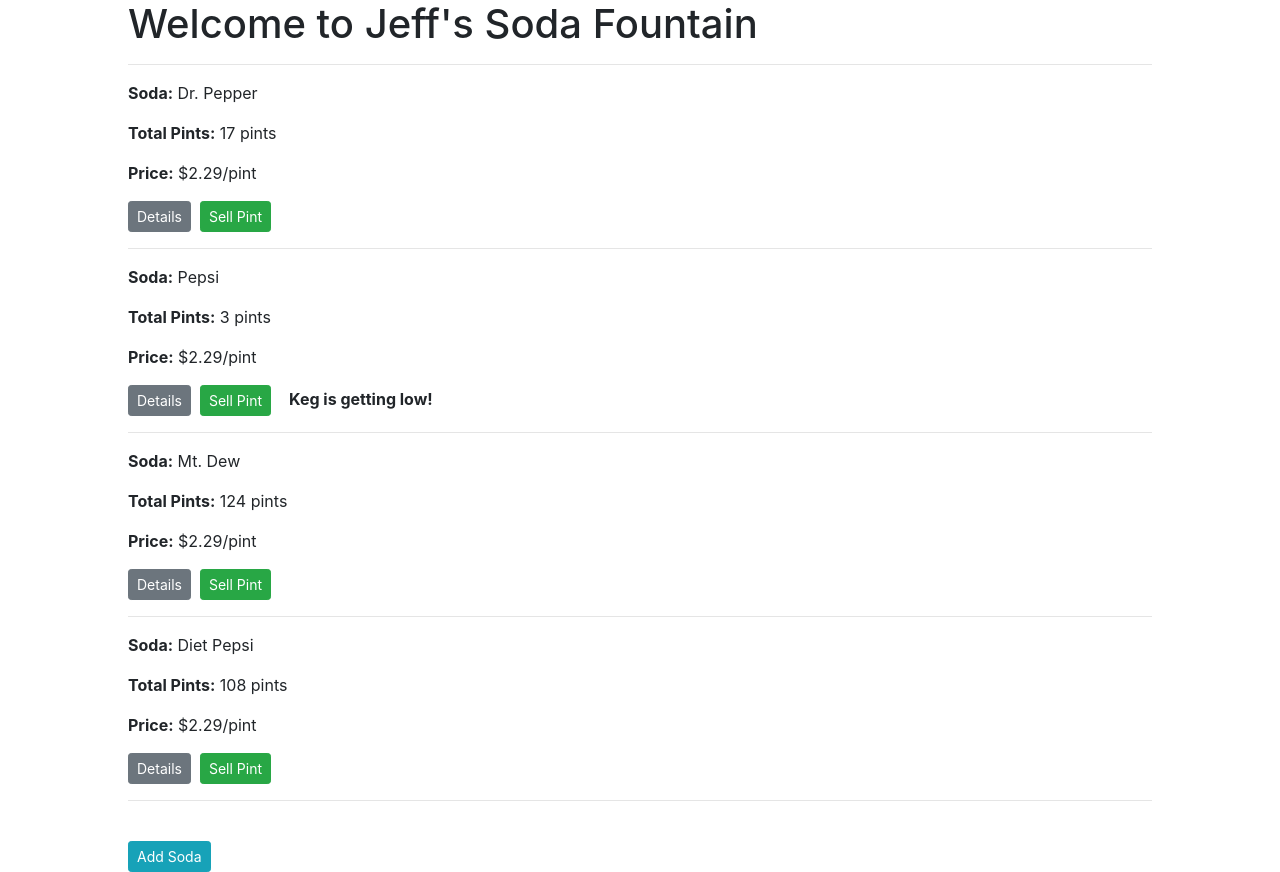
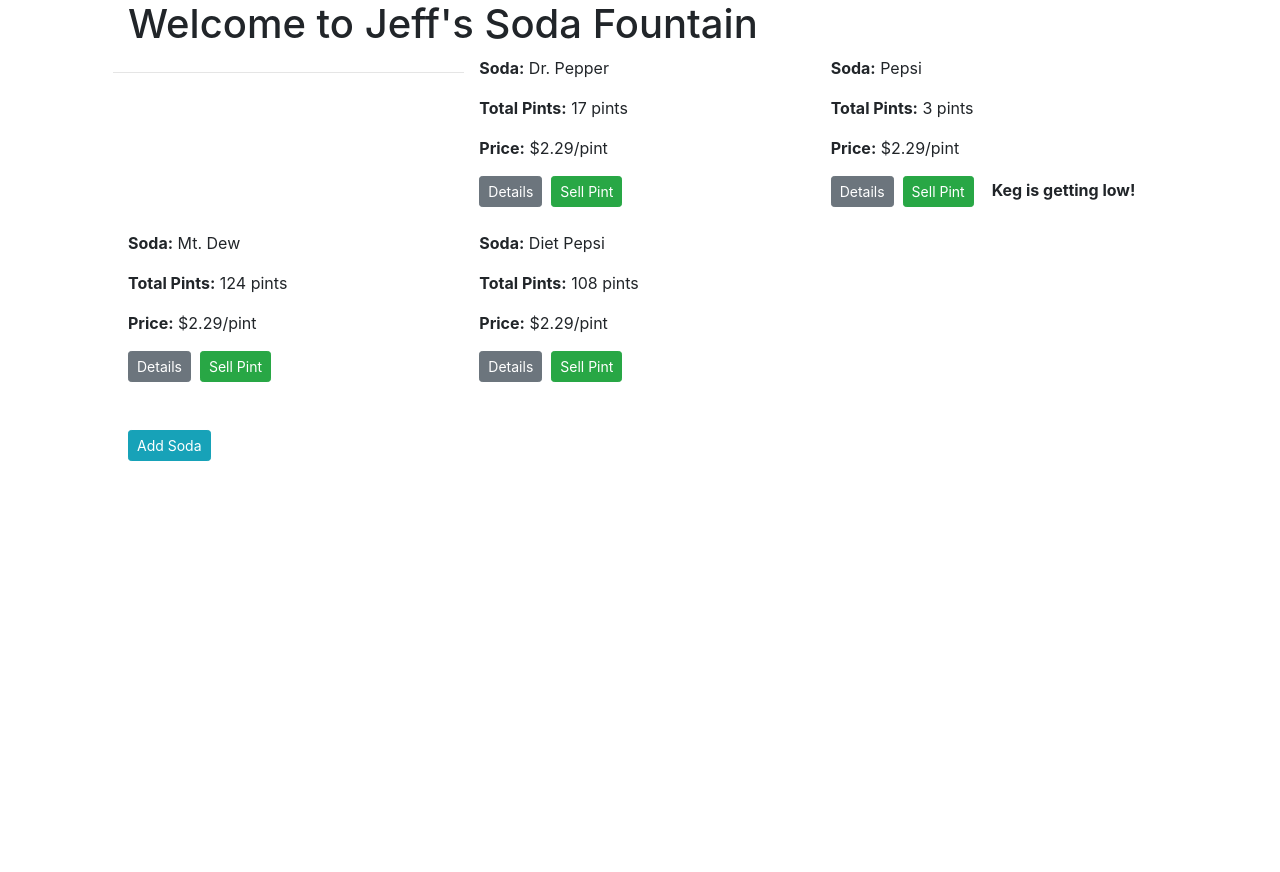
Before and after one commit to jeffdinsmore/Soda-Fountain-Redux, a React (Create React App) app: page / in a window 1280 px wide. After the commit the page ends 800 px from the top, so only its background shows below. Built offline with nearby package versions, Linux system fonts and the light colour scheme.

Commit message:
attempting to add flexbox or cards to main page

```diff
--- a/package.json
+++ b/package.json
@@ -6,8 +6,9 @@
     "@testing-library/jest-dom": "^5.11.6",
     "@testing-library/react": "^11.2.1",
     "@testing-library/user-event": "^12.2.2",
+    "bootstrap": "^4.6.0",
     "react": "^17.0.1",
-    "react-bootstrap": "^1.4.0",
+    "react-bootstrap": "^1.6.1",
     "react-dom": "^17.0.1",
     "react-redux": "^7.1.3",
     "react-scripts": "3.2.0",
--- a/src/components/Soda.js
+++ b/src/components/Soda.js
@@ -2,6 +2,7 @@
 import PropTypes from "prop-types";
 
 function Soda(props) {
+  console.log(props);
   let sellButton;
   let refillKeg;
   let kegLowWarning;
@@ -31,6 +32,7 @@
   return (
 
     <React.Fragment>
+      <div className="col mb-4">
       <p><strong>Soda:</strong> {props.name}</p>
       <p><strong>Total Pints:</strong> {props.pints} pints</p>
       <p><strong>Price:</strong> ${props.price}/pint</p>
@@ -38,7 +40,8 @@
       {sellButton}&nbsp;&nbsp;
       {refillKeg}&nbsp;&nbsp;
       <strong>{kegLowWarning}</strong>
-      <hr />
+      </div>
+
     </React.Fragment>
   )
 }
--- a/src/components/SodaControl.js
+++ b/src/components/SodaControl.js
@@ -95,12 +95,14 @@
       currentlyVisibleState = <NewSodaForm onNewSodaCreation={this.handleAddingNewSodaToList} />;
       buttonText = "Return to Soda List";
     } else {
-      currentlyVisibleState = <SodaList sodaList={this.props.masterSodaList} onSodaSelection={this.handleChangingSelectedSoda} onClickingSellPint={this.handleSellPintClick} onClickingRefill={this.handleRefillKeg}/>;
+      currentlyVisibleState = <SodaList sodaList={this.props.masterSodaList} onSodaSelection={this.handleChangingSelectedSoda} onClickingSellPint={this.handleSellPintClick} />;
       buttonText = "Add Soda";
     }
     return (
       <React.Fragment>
+        <div className="row row-cols-1 row-cols-sm-1 row-cols-md-2 row-cols-lg-3 row-cols-xl-3">
         {currentlyVisibleState}
+        </div>
         <br></br>
         <button className="btn btn-info btn-sm" onClick={this.handleClick}>{buttonText}</button>
       </React.Fragment>
--- a/src/components/SodaList.js
+++ b/src/components/SodaList.js
@@ -3,6 +3,7 @@
 import PropTypes from "prop-types";
 
 function SodaList(props) {
+  console.log("props2", props);
   return (
     <React.Fragment>
       <hr/>
--- a/src/index.css
+++ b/src/index.css
@@ -18,7 +18,9 @@
   margin: 0px 0px 10px 0px;
 }
 
-
+.card {
+  width: 300px;
+}
 .btn-success{
   color:#fff;
   background-color:#28a745;
```
Also changed, not shown: 1 other file (tests, documents, lock files or other folders).
